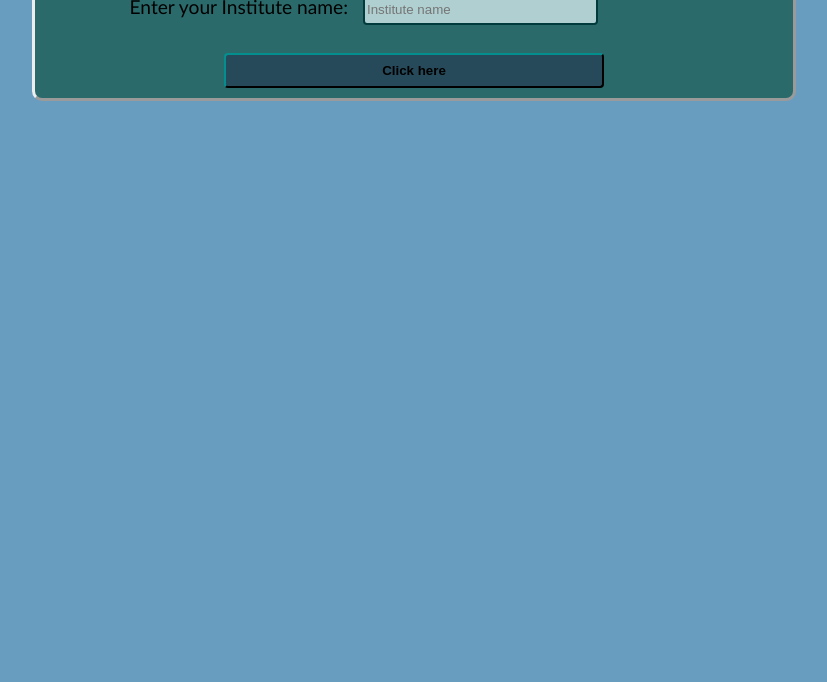
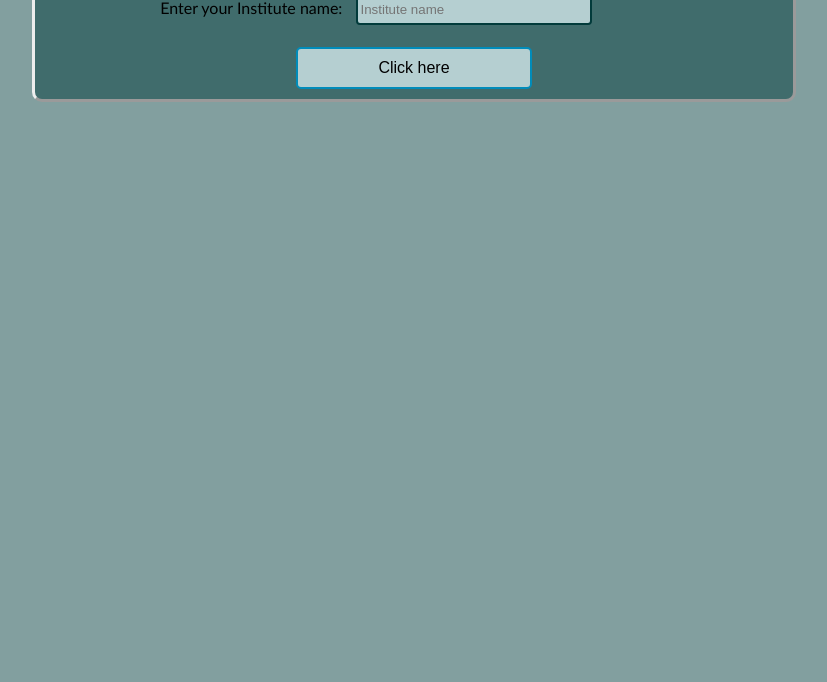
Before and after one commit to sabbah128/Kidney, a plain HTML site: page index.html in a window 1280 px wide. Shown: the part 118-800 px from the top of the page, without its empty margins (226-1053 px from the left). Drawn offline with Linux system fonts and the light colour scheme.

Commit message:
any changes

```diff
--- a/index.html
+++ b/index.html
@@ -12,7 +12,7 @@
         <h1>Welcome</h1>
         <label for="ins">Enter your Institute name: </label>
         <input type="text" id="ins" placeholder="Institute name"><br><br>
-        <button onclick="hiden_div()">Click here</button>
+        <button class="btn" onclick="hiden_div()">Click here</button>
     </div>
 
     <div class="bodycolor" id="divcal">
@@ -55,9 +55,11 @@
                 <input class="input" type="number" id="in9" step="any" value="0">
             </div>
             <div class="divbtn">
-                <button onclick="Calculate()">Calculate</button>
-                <h3>Right NORA is <span id="Rnora"></span></h3>
-                <h3>Left NORA is <span id="Lnora"></span></h3>
+                <button class="btn" onclick="Calculate()">Calculate</button>
+                <div class="divshowcal" id="showcal">
+                    <h3>Right NORA is <span id="Rnora"></span></h3>
+                    <h3>Left NORA is <span id="Lnora"></span></h3>
+                </div>
             </div>
         </div>
     </div>
@@ -103,6 +105,9 @@
                 let rNORA = RightNORA.toFixed(3)
                 let lNORA = LeftNORA.toFixed(3)
 
+                var show_cal = document.getElementById("showcal");
+                show_cal.style.display='block';
+
                 document.getElementById("Rnora").innerHTML = rNORA;
                 document.getElementById("Lnora").innerHTML = lNORA;
         }
--- a/style.css
+++ b/style.css
@@ -1,9 +1,9 @@
 body{
-  background-color: rgb(105, 157, 192);
+  background-color: rgba(48, 95, 95, 0.6);
 }
 
 .divbody{
-  background-color: rgb(43, 106, 107);
+  background-color: rgb(48, 95, 95, 0.8);
   width: 60%;
   margin-top: 50px;
   margin-left: auto;
@@ -15,7 +15,7 @@ body{
 
 label{
     font-family: 'Gill Sans', 'Gill Sans MT', Calibri, 'Trebuchet MS', sans-serif;
-    font-size:larger;
+    font-size:medium;
     text-align: right;
     margin-right: 10px;
   }
@@ -27,25 +27,48 @@ input{
     background-color: rgba(222, 242, 245, 0.747);
     border-color: rgb(2, 59, 59);
     border-radius: 4px;
-    margin-right: 100px;
+    margin-right: 10%;
+  }
+
+  .btn {
+    background-color: rgba(222, 242, 245, 0.747);
+    color: black;
+    border: 2px solid #008CBA;
+  }
+
+  .btn:hover {
+    background-color: #008CBA;
+    color: white;
   }
 
 button{
-    width: 50%;
-    height: 35px;
-    font-weight: bold;
-    background-color: rgb(38, 74, 90);
-    border-color:rgb(2, 59, 59);
-    border-radius: 4px;
-    margin: 10px;
+  border: none;
+  color: white;
+  padding: 10px 80px;
+  text-align: center;
+  text-decoration: none;
+  display: inline-block;
+  font-size: 16px;
+  margin: 4px 2px;
+  transition-duration: 0.4s;
+  cursor: pointer;
+  border-radius: 5px;
+  margin-bottom: 10px;
   }
 
 .bodycolor{
     display: none;
   }
 
+.divshowcal{
+  display: none;
+}
+
 span{
     font-family: 'Gill Sans', 'Gill Sans MT', Calibri, 'Trebuchet MS', sans-serif;
+    font-size:larger;
+    font-weight: bolder;
+    color: rgb(172, 4, 40);
   }
 
   .div_cal{
```
